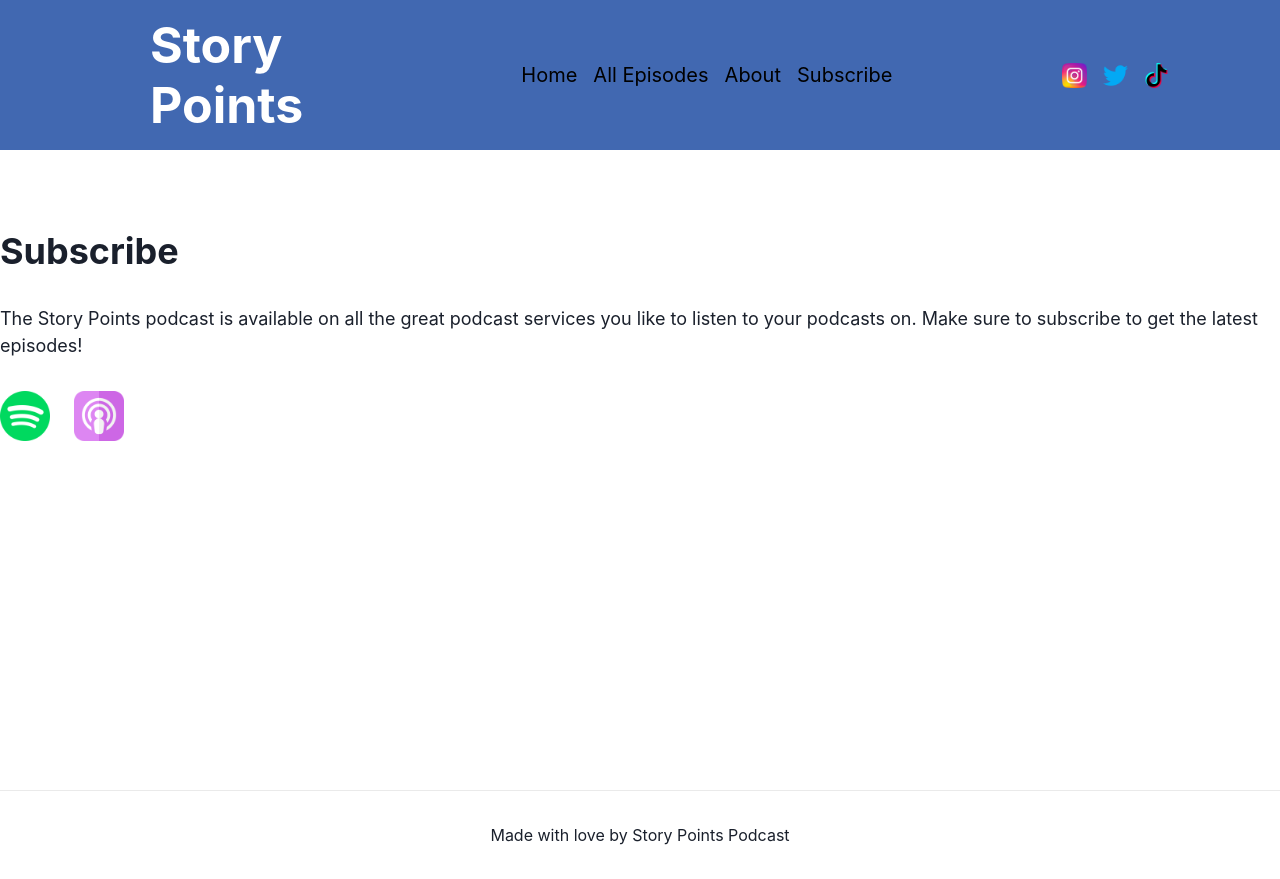
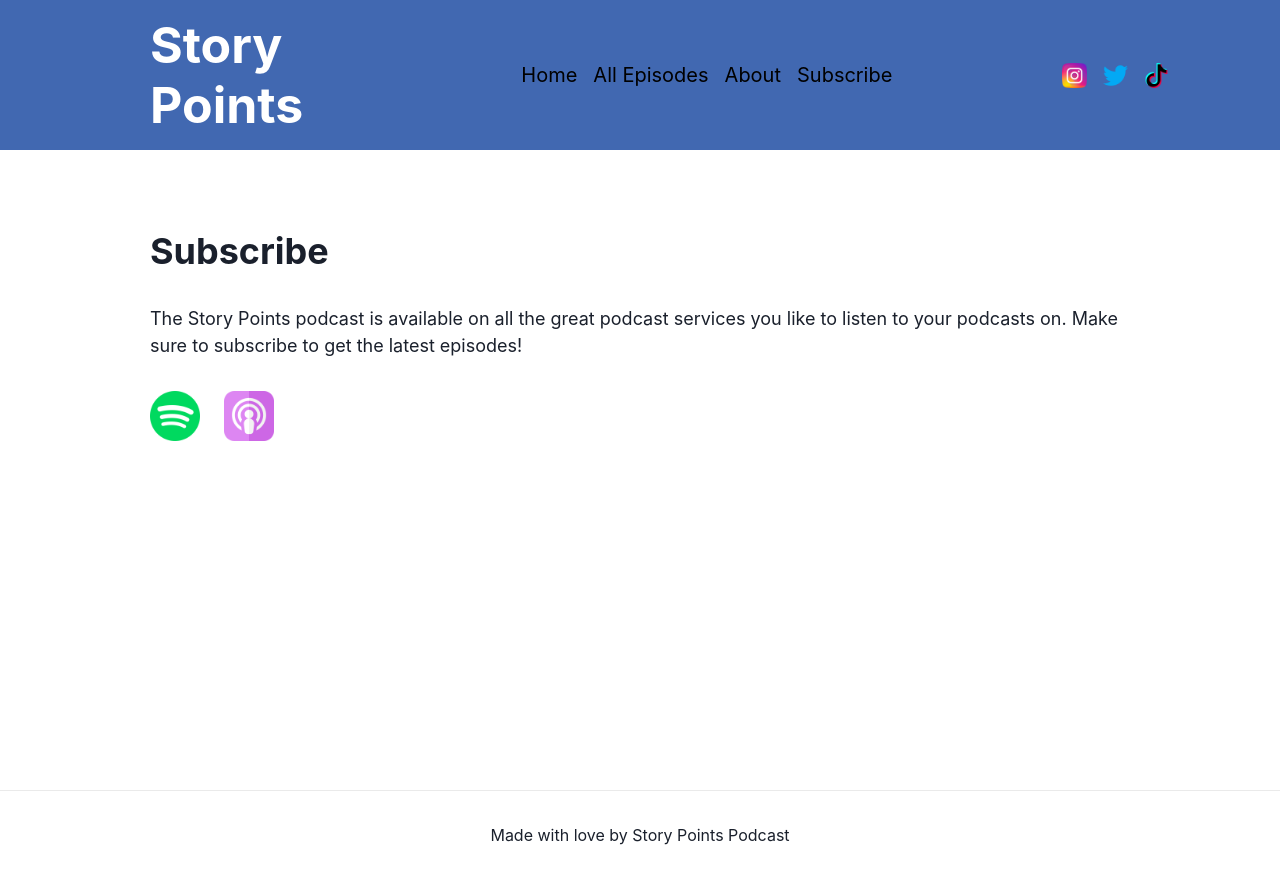
Before and after one commit to arcingio/story-points-web, a Next.js app: page /subscribe in a window 1280 px wide. Built offline with nearby package versions, Linux system fonts and the light colour scheme.

Commit message:
feat: subscribe page padding

```diff
--- a/src/pages/subscribe.tsx
+++ b/src/pages/subscribe.tsx
@@ -14,6 +14,7 @@ const SubscribePage: NextPage<SubscribePageProps> = () => {
       justifyContent="start"
       gap="8"
       marginY="10"
+      paddingX={["20px", "20px", "60px", "150px"]}
     >
       <Box
         display="flex"
```
